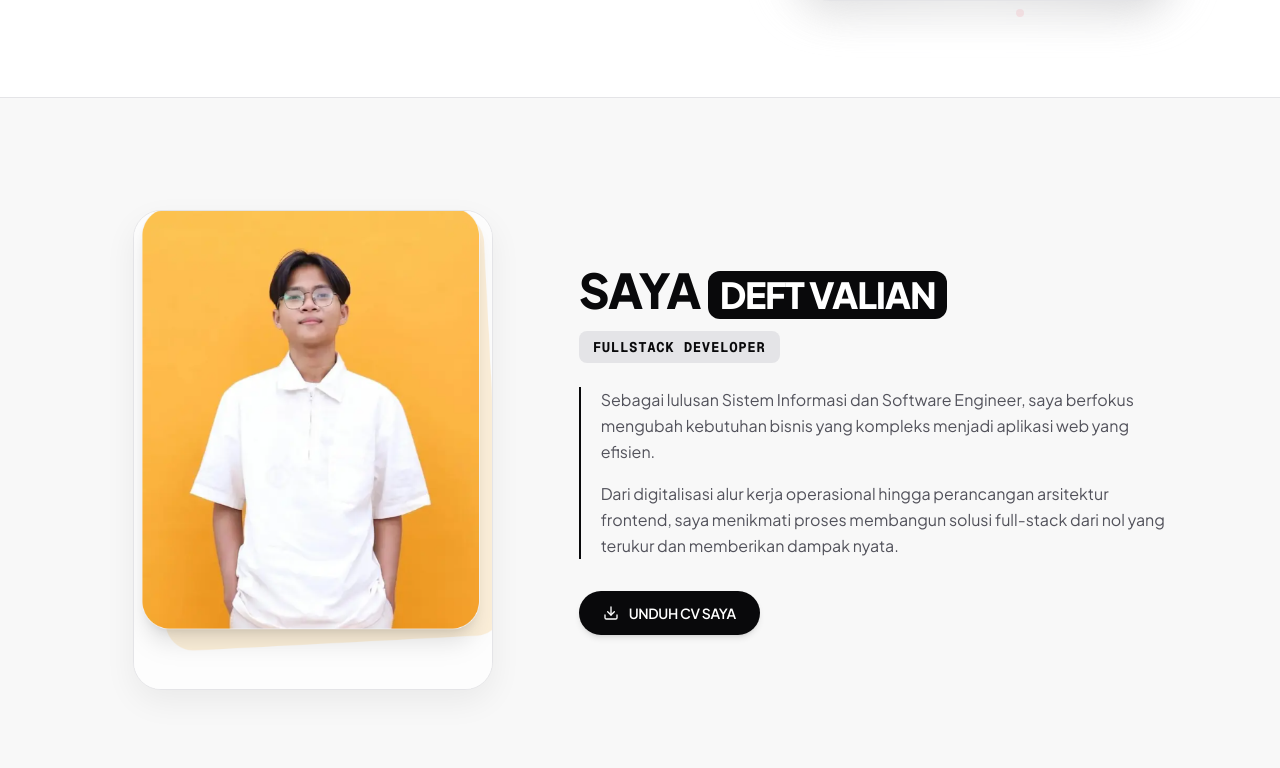
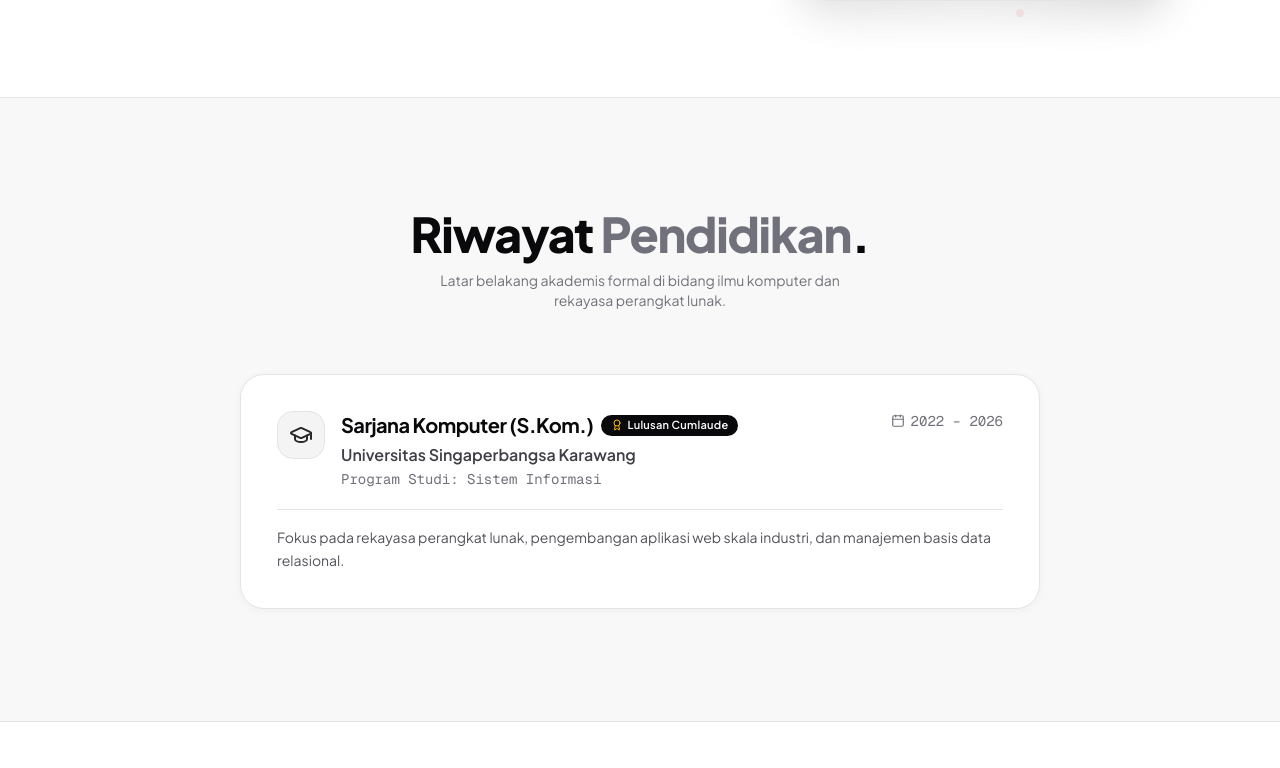
Before and after one commit to SAF134/Portfolio, a Next.js app: page / in a window 1280 px wide. Shown: the part 652-1420 px from the top of the page. Built offline with nearby package versions, Linux system fonts and the light colour scheme.

Commit message:
feat: replace Tentang section with clean Pendidikan (Education) section

```diff
--- a/src/app/page.tsx
+++ b/src/app/page.tsx
@@ -1,7 +1,7 @@
 import React from "react";
 import { FloatingNavbar } from "@/components/navigation/FloatingNavbar";
 import { HeroSection } from "@/components/sections/HeroSection";
-import { AboutSection } from "@/components/sections/AboutSection";
+import { EducationSection } from "@/components/sections/EducationSection";
 import { SkillsSection } from "@/components/sections/SkillsSection";
 import { ExperienceSection } from "@/components/sections/ExperienceSection";
 import { ProjectsSection } from "@/components/sections/ProjectsSection";
@@ -17,7 +17,7 @@
       {/* Main Single Page Sections */}
       <main className="flex-1 w-full">
         <HeroSection />
-        <AboutSection />
+        <EducationSection />
         <SkillsSection />
         <ExperienceSection />
         <ProjectsSection />
--- a/src/components/navigation/FloatingNavbar.tsx
+++ b/src/components/navigation/FloatingNavbar.tsx
@@ -4,7 +4,7 @@
 import { motion } from "framer-motion";
 import {
   Home,
-  User,
+  GraduationCap,
   Briefcase,
   FolderGit2,
   Mail,
@@ -19,7 +19,7 @@
 
 const navItems: NavItem[] = [
   { id: "beranda", label: "Beranda", icon: Home },
-  { id: "tentang", label: "Tentang", icon: User },
+  { id: "pendidikan", label: "Pendidikan", icon: GraduationCap },
   { id: "pengalaman", label: "Pengalaman", icon: Briefcase },
   { id: "proyek", label: "Proyek", icon: FolderGit2 },
   { id: "kontak", label: "Kontak", icon: Mail },
--- /dev/null
+++ b/src/components/sections/EducationSection.tsx
@@ -0,0 +1,75 @@
+"use client";
+
+import React from "react";
+import { GraduationCap, Calendar, Award } from "lucide-react";
+import { portfolioData } from "@/data/portfolioData";
+
+export function EducationSection() {
+  const { education } = portfolioData;
+
+  return (
+    <section id="pendidikan" className="py-20 md:py-28 bg-[#F8F8F8] border-y border-[#E4E4E7]">
+      <div className="max-w-4xl w-full mx-auto px-6 md:px-12">
+        {/* Section Heading */}
+        <div className="text-center mb-12 md:mb-16">
+          <h2 className="text-3xl sm:text-4xl md:text-5xl font-extrabold text-[#09090B] tracking-tight">
+            Riwayat <span className="text-zinc-500">Pendidikan</span>.
+          </h2>
+          <p className="mt-3 text-xs sm:text-sm text-[#71717A] max-w-md mx-auto">
+            Latar belakang akademis formal di bidang ilmu komputer dan rekayasa perangkat lunak.
+          </p>
+        </div>
+
+        {/* Education Cards */}
+        <div className="space-y-6">
+          {education.map((item) => (
+            <div
+              key={item.id}
+              className="rounded-[24px] bg-white border border-[#E4E4E7] p-6 sm:p-8 md:p-9 shadow-[0_2px_8px_rgba(0,0,0,0.04)] hover:border-zinc-400 transition-all duration-200"
+            >
+              <div className="flex flex-col sm:flex-row sm:items-start justify-between gap-4">
+                <div className="flex items-start gap-4">
+                  <div className="w-12 h-12 rounded-2xl bg-zinc-100 border border-[#E4E4E7] flex items-center justify-center shrink-0 text-zinc-800">
+                    <GraduationCap className="w-6 h-6" />
+                  </div>
+                  <div>
+                    <div className="flex flex-wrap items-center gap-2">
+                      <h3 className="text-lg sm:text-xl font-bold text-[#09090B] tracking-tight">
+                        {item.degree}
+                      </h3>
+                      {item.grade && (
+                        <span className="inline-flex items-center gap-1 px-2.5 py-0.5 rounded-full bg-[#09090B] text-white text-[11px] font-semibold tracking-wide">
+                          <Award className="w-3 h-3 text-amber-400" />
+                          <span>{item.grade}</span>
+                        </span>
+                      )}
+                    </div>
+                    <p className="text-sm sm:text-base font-semibold text-zinc-700 mt-1">
+                      {item.institution}
+                    </p>
+                    <p className="text-xs sm:text-sm text-[#71717A] font-mono mt-0.5">
+                      Program Studi: {item.field}
+                    </p>
+                  </div>
+                </div>
+
+                <div className="flex items-center gap-1.5 text-xs sm:text-sm text-[#71717A] font-mono shrink-0 sm:self-start">
+                  <Calendar className="w-3.5 h-3.5" />
+                  <span>{item.period}</span>
+                </div>
+              </div>
+
+              {item.description && (
+                <div className="mt-5 pt-4 border-t border-[#E4E4E7]">
+                  <p className="text-xs sm:text-sm text-[#52525B] leading-relaxed">
+                    {item.description}
+                  </p>
+                </div>
+              )}
+            </div>
+          ))}
+        </div>
+      </div>
+    </section>
+  );
+}
--- a/src/data/portfolioData.ts
+++ b/src/data/portfolioData.ts
@@ -39,6 +39,16 @@
   image: string;
 }
 
+export interface EducationItem {
+  id: string;
+  degree: string;
+  field: string;
+  institution: string;
+  period: string;
+  grade?: string;
+  description?: string;
+}
+
 export interface PortfolioData {
   profile: {
     fullName: string;
@@ -59,6 +69,7 @@
   };
   skills: SkillItem[];
   experiences: ExperienceItem[];
+  education: EducationItem[];
   projects: ProjectItem[];
   certificates: CertificateItem[];
 }
@@ -134,6 +145,18 @@
       technologies: ["Laravel", "ReactJS", "Tailwind CSS", "MySQL", "PostgreSQL"],
     },
   ],
+  education: [
+    {
+      id: "unsika",
+      degree: "Sarjana Komputer (S.Kom.)",
+      field: "Sistem Informasi",
+      institution: "Universitas Singaperbangsa Karawang",
+      period: "2022 – 2026",
+      grade: "Lulusan Cumlaude",
+      description:
+        "Fokus pada rekayasa perangkat lunak, pengembangan aplikasi web skala industri, dan manajemen basis data relasional.",
+    },
+  ],
   projects: [
     {
       id: "absensi",
```
